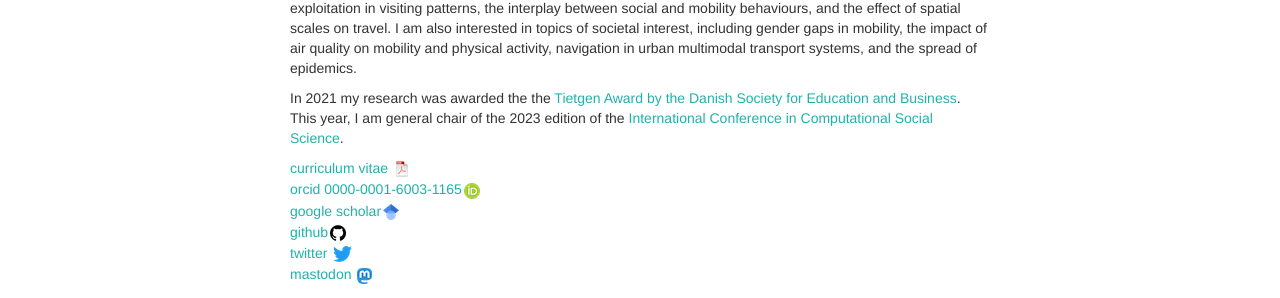
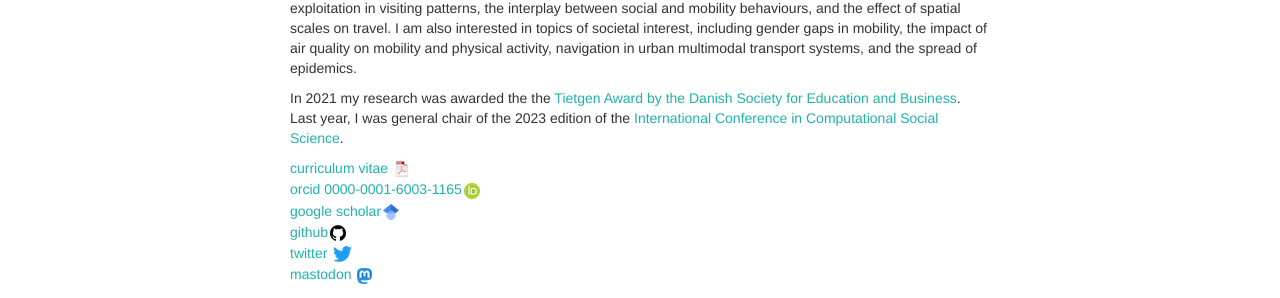
Before and after one commit to lalessan/lalessan.github.io, a Jekyll site: the page built from index.md, in a window 1280 px wide. Shown: the part 284-582 px from the top of the page. Built offline with Jekyll 4.4.1, drawn with Linux system fonts in a browser that asks for light colours.

Commit message:
Update index.md

```diff
--- a/index.md
+++ b/index.md
@@ -28,7 +28,7 @@ I am also interested in topics of societal interest, including gender gaps in mo
 the impact of air quality on mobility and physical activity, navigation in urban multimodal transport systems, and the spread of epidemics.
 
 In 2021 my research was awarded the the [Tietgen Award by the Danish Society for Education and Business](https://dseb.dk/aktuelt/prestigefyldt-pris-gaar-til-forskning-i-digitale-laeringsmidler-og-danskernes).
-This year, I am general chair of the 2023 edition of the [International Conference in Computational Social Science](https://ic2s2.org/).
+Last year, I was general chair of the 2023 edition of the [International Conference in Computational Social Science](https://ic2s2.org/).
 
 
 
```
